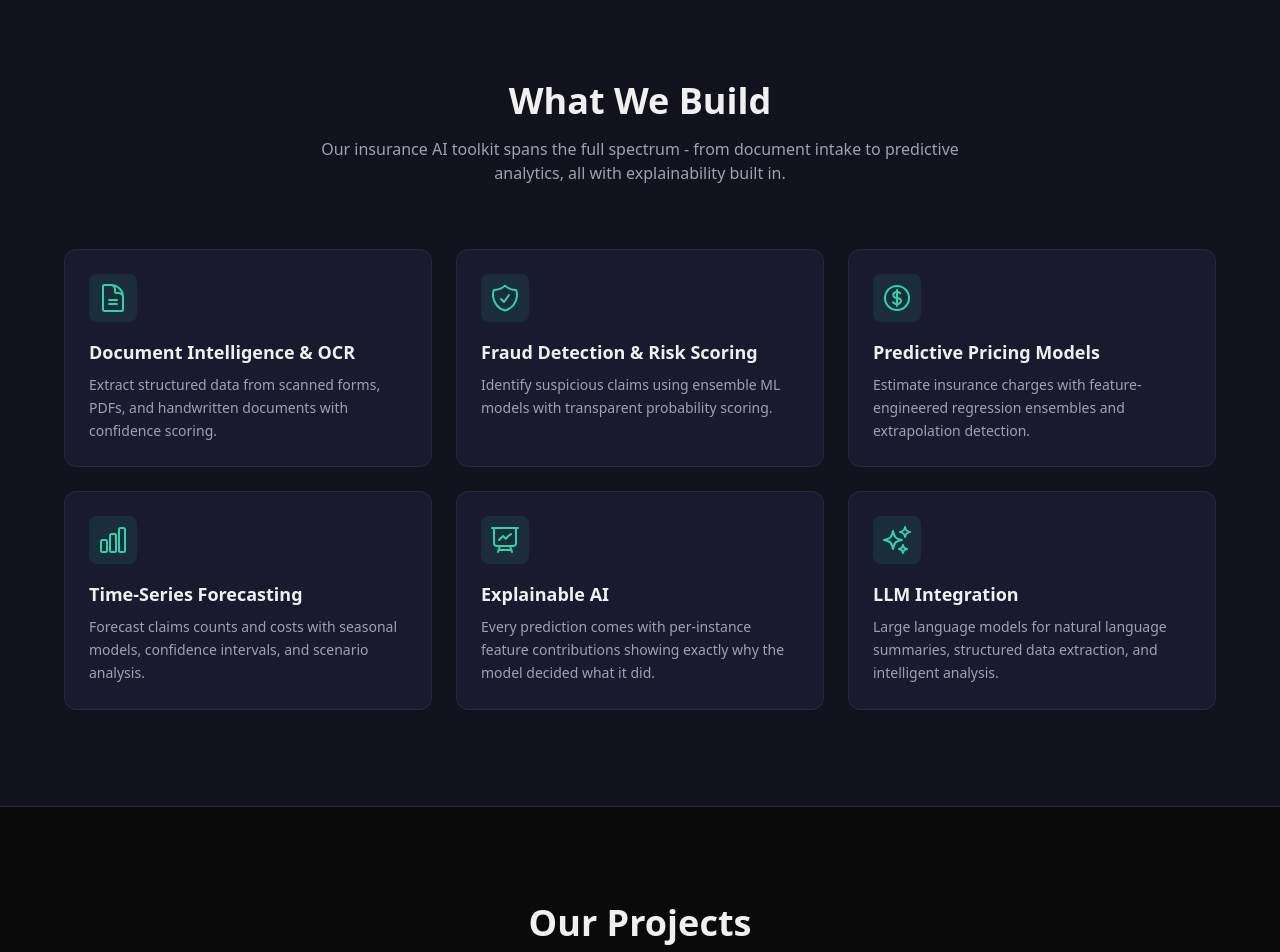
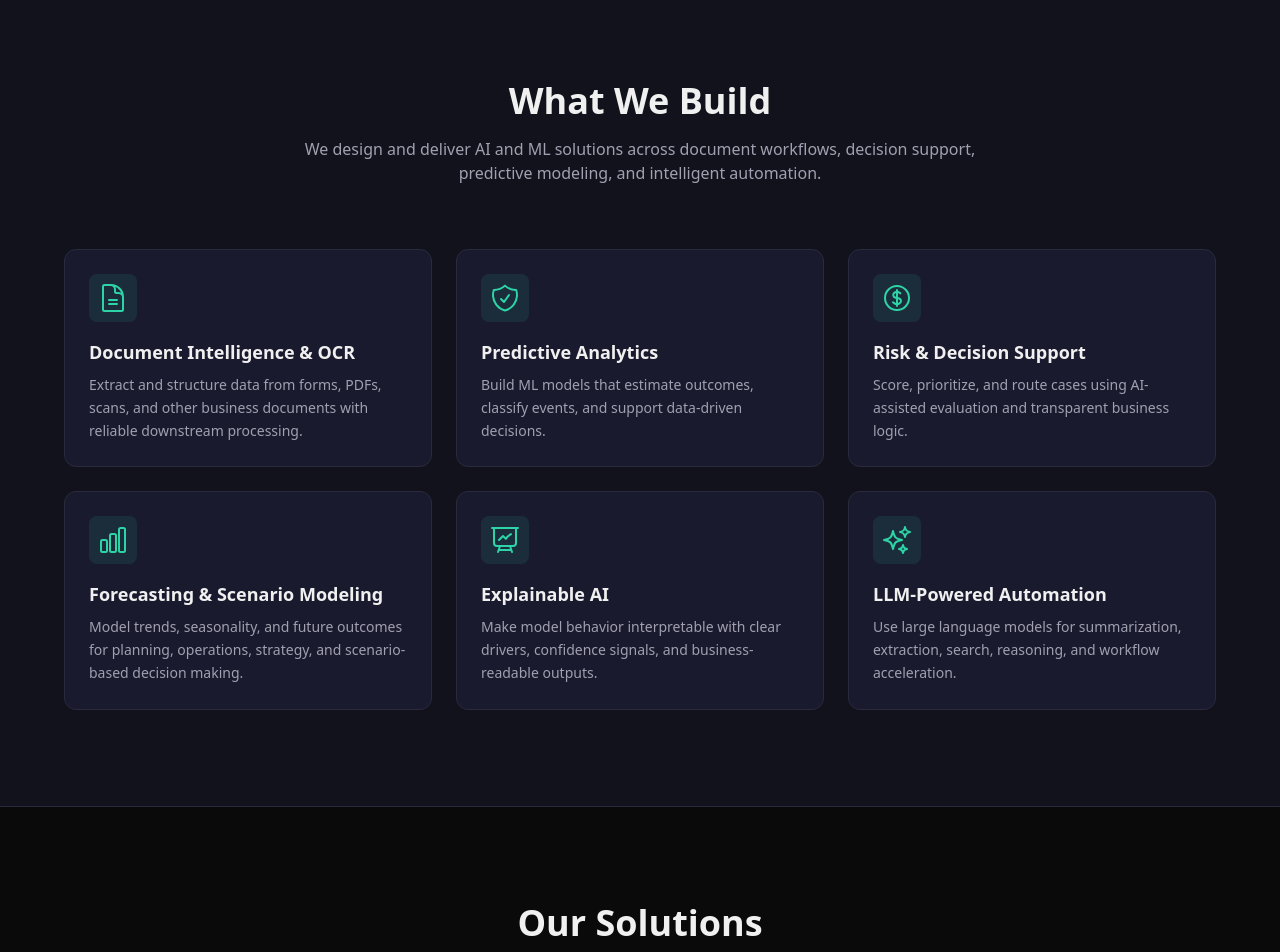
Before and after one commit to Symfa-Inc/insurtech-intelligence, a Next.js app: page / in a window 1280 px wide. Shown: the part 720-1672 px from the top of the page. Built offline with nearby package versions, Linux system fonts and the light colour scheme.

Commit message:
refactor: update capabilities and project descriptions for clarity and consistency

```diff
--- a/src/components/home/Capabilities.tsx
+++ b/src/components/home/Capabilities.tsx
@@ -107,37 +107,37 @@ const capabilities = [
   {
     title: 'Document Intelligence & OCR',
     description:
-      'Extract structured data from scanned forms, PDFs, and handwritten documents with confidence scoring.',
+      'Extract and structure data from forms, PDFs, scans, and other business documents with reliable downstream processing.',
     icon: DocumentIcon,
   },
   {
-    title: 'Fraud Detection & Risk Scoring',
+    title: 'Predictive Analytics',
     description:
-      'Identify suspicious claims using ensemble ML models with transparent probability scoring.',
+      'Build ML models that estimate outcomes, classify events, and support data-driven decisions.',
     icon: ShieldIcon,
   },
   {
-    title: 'Predictive Pricing Models',
+    title: 'Risk & Decision Support',
     description:
-      'Estimate insurance charges with feature-engineered regression ensembles and extrapolation detection.',
+      'Score, prioritize, and route cases using AI-assisted evaluation and transparent business logic.',
     icon: CurrencyIcon,
   },
   {
-    title: 'Time-Series Forecasting',
+    title: 'Forecasting & Scenario Modeling',
     description:
-      'Forecast claims counts and costs with seasonal models, confidence intervals, and scenario analysis.',
+      'Model trends, seasonality, and future outcomes for planning, operations, strategy, and scenario-based decision making.',
     icon: ChartIcon,
   },
   {
     title: 'Explainable AI',
     description:
-      'Every prediction comes with per-instance feature contributions showing exactly why the model decided what it did.',
+      'Make model behavior interpretable with clear drivers, confidence signals, and business-readable outputs.',
     icon: ExplainIcon,
   },
   {
-    title: 'LLM Integration',
+    title: 'LLM-Powered Automation',
     description:
-      'Large language models for natural language summaries, structured data extraction, and intelligent analysis.',
+      'Use large language models for summarization, extraction, search, reasoning, and workflow acceleration.',
     icon: BrainIcon,
   },
 ];
@@ -149,8 +149,8 @@ export function Capabilities() {
         <div className="mb-16 text-center">
           <h2 className="mb-4 text-3xl font-bold md:text-4xl">What We Build</h2>
           <p className="mx-auto max-w-2xl text-text-secondary">
-            Our insurance AI toolkit spans the full spectrum - from document intake to predictive
-            analytics, all with explainability built in.
+            We design and deliver AI and ML solutions across document workflows, decision support,
+            predictive modeling, and intelligent automation.
           </p>
         </div>
         <div className="grid gap-6 sm:grid-cols-2 lg:grid-cols-3">
--- a/src/components/home/Hero.tsx
+++ b/src/components/home/Hero.tsx
@@ -15,8 +15,8 @@ export function Hero() {
         </h1>
         <p className="animate-fade-in-up animation-delay-200 mx-auto mb-10 max-w-2xl text-lg leading-relaxed text-text-secondary md:text-xl">
           From claim processing to fraud detection, predictive pricing to forecasting - we build
-          production-ready AI solutions for the insurance industry. Explore our proof-of-concept
-          demos below.
+          production-ready AI solutions for the insurance industry. Explore our proof-of-concepts
+          below.
         </p>
         <div className="animate-fade-in-up animation-delay-300 flex flex-col items-center justify-center gap-4 sm:flex-row">
           <Button href="#projects">Explore Projects</Button>
--- a/src/components/home/ProjectGrid.tsx
+++ b/src/components/home/ProjectGrid.tsx
@@ -8,7 +8,7 @@ export function ProjectGrid() {
     <section id="projects" className="px-6 py-24">
       <div className="mx-auto max-w-6xl">
         <div className="mb-16 text-center">
-          <h2 className="mb-4 text-3xl font-bold md:text-4xl">Our Projects</h2>
+          <h2 className="mb-4 text-3xl font-bold md:text-4xl">Our Solutions</h2>
           <p className="mx-auto max-w-2xl text-text-secondary">
             Production-ready proof-of-concepts demonstrating our insurance AI capabilities. Each
             project includes a live demo you can try.
```
